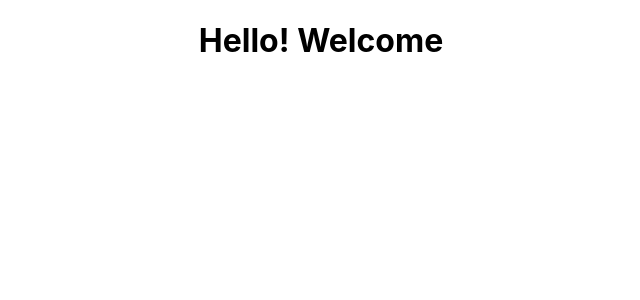
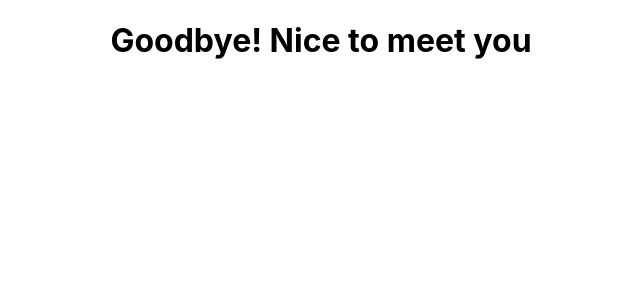
Before and after one commit to Wyatt-Griffin/cicd, a React (Create React App) app: page / in a window 1280 px wide. Shown: the top 300 px of the page, without its empty margins (319-959 px from the left). Built offline with nearby package versions, Linux system fonts and the light colour scheme.

Commit message:
demo-documentation 2

```diff
--- a/src/App.js
+++ b/src/App.js
@@ -3,7 +3,7 @@ import './App.css';
 function App() {
   return (
     <div className="App">
-      <h1>Hello! Welcome</h1>
+      <h1>Goodbye! Nice to meet you</h1>
     </div>
   );
 }
```
